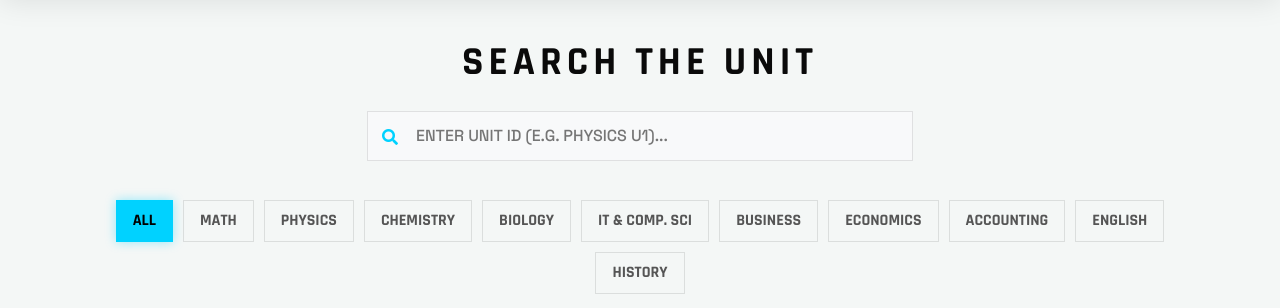
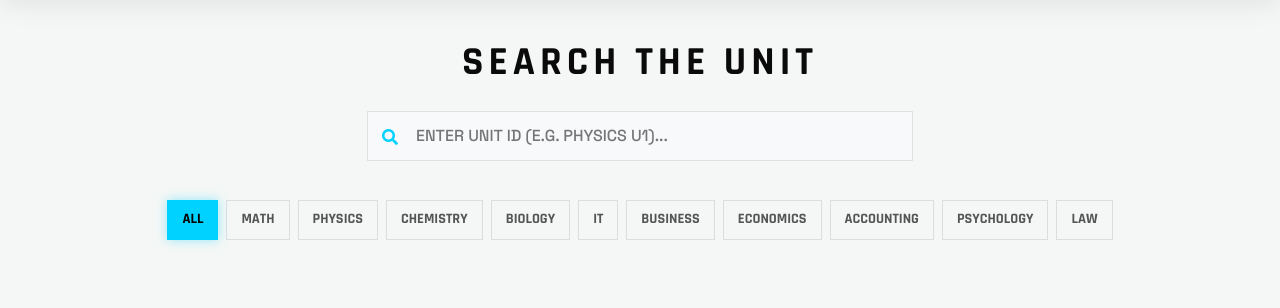
Before and after one commit to cc1-a/paper-genius, a Flask app: page /Shop in a window 1280 px wide. Shown: the part 99-407 px from the top of the page. Run offline with Flask 3, Linux system fonts and the light colour scheme; data comes from the database, SQL or seed files in the repository; some libraries are stand-ins or nearby versions.

Commit message:
Refactor filter buttons and category matching logic

```diff
--- a/templates/shop.html
+++ b/templates/shop.html
@@ -79,12 +79,12 @@
 
     /* FILTER BUTTONS */
     .filter-wrapper {
-        display: flex; justify-content: center; gap: 10px; flex-wrap: wrap; margin-bottom: 30px;
+        display: flex; justify-content: center; gap: 8px; flex-wrap: wrap; margin-bottom: 30px;
     }
     .filter-btn {
         background: transparent; border: 1px solid var(--border-color); color: var(--text-secondary);
-        padding: 8px 16px; font-family: 'Rajdhani', sans-serif; font-weight: 700; text-transform: uppercase;
-        cursor: pointer; transition: 0.3s;
+        padding: 8px 14px; font-family: 'Rajdhani', sans-serif; font-weight: 700; text-transform: uppercase;
+        cursor: pointer; transition: 0.3s; font-size: 0.9rem;
     }
     .filter-btn:hover, .filter-btn.active {
         background: var(--accent); color: #000; box-shadow: 0 0 10px var(--accent-glow); border-color: var(--accent);
@@ -113,12 +113,12 @@
         <button class="filter-btn" onclick="filterCategory('physics')">PHYSICS</button>
         <button class="filter-btn" onclick="filterCategory('chemistry')">CHEMISTRY</button>
         <button class="filter-btn" onclick="filterCategory('biology')">BIOLOGY</button>
-        <button class="filter-btn" onclick="filterCategory('it')">IT & COMP. SCI</button>
+        <button class="filter-btn" onclick="filterCategory('it')">IT</button>
         <button class="filter-btn" onclick="filterCategory('business')">BUSINESS</button>
         <button class="filter-btn" onclick="filterCategory('economics')">ECONOMICS</button>
         <button class="filter-btn" onclick="filterCategory('accounting')">ACCOUNTING</button>
-        <button class="filter-btn" onclick="filterCategory('english')">ENGLISH</button>
-        <button class="filter-btn" onclick="filterCategory('history')">HISTORY</button>
+        <button class="filter-btn" onclick="filterCategory('psychology')">PSYCHOLOGY</button>
+        <button class="filter-btn" onclick="filterCategory('law')">LAW</button>
     </div>
 
     <div class="mech-grid" id="inventory-grid">
@@ -137,7 +137,7 @@
                         </div>
 
                         {% if item.img.startswith('http') %}
-                            <!-- LAZY LOADING ADDED -->
+                            <!-- LAZY LOADING ENABLED -->
                             <img src="{{ item.img }}" class="unit-image" alt="{{item.name}} Cover" loading="lazy">
                         {% else %}
                             <img src="{{ url_for('static', filename=item.img)}}" class="unit-image" alt="{{item.name}} Cover" loading="lazy">
@@ -190,26 +190,28 @@ function applyFilters() {
         // 1. Check Search Match
         const matchesSearch = name.includes(currentSearch);
 
-        // 2. Check Category Match (Advanced Keyword Matching)
+        // 2. Check Category Match
         let matchesCategory = false;
+
         if (currentCategory === 'all') {
             matchesCategory = true;
         } else if (currentCategory === 'math') {
             matchesCategory = name.includes('math') || name.includes('mechanics') || name.includes('statistics') || name.includes('pure') || name.includes('decision') || name.includes('further');
         } else if (currentCategory === 'it') {
-            matchesCategory = name.includes('information') || name.includes('unit') || name.includes('it') || name.includes('technology');
+            // Strict check for "it unit" to match "IT Unit 1", "IT Unit 2"
+            matchesCategory = name.includes('it unit');
         } else if (currentCategory === 'business') {
             matchesCategory = name.includes('business');
         } else if (currentCategory === 'economics') {
             matchesCategory = name.includes('econ');
         } else if (currentCategory === 'accounting') {
             matchesCategory = name.includes('account');
-        } else if (currentCategory === 'english') {
-            matchesCategory = name.includes('english') || name.includes('literature') || name.includes('language');
-        } else if (currentCategory === 'history') {
-            matchesCategory = name.includes('history');
+        } else if (currentCategory === 'psychology') {
+            matchesCategory = name.includes('psychology');
+        } else if (currentCategory === 'law') {
+            matchesCategory = name.includes('law');
         } else {
-            // physics, chemistry, biology, psychology
+            // physics, chemistry, biology
             matchesCategory = name.includes(currentCategory);
         }
 
```
